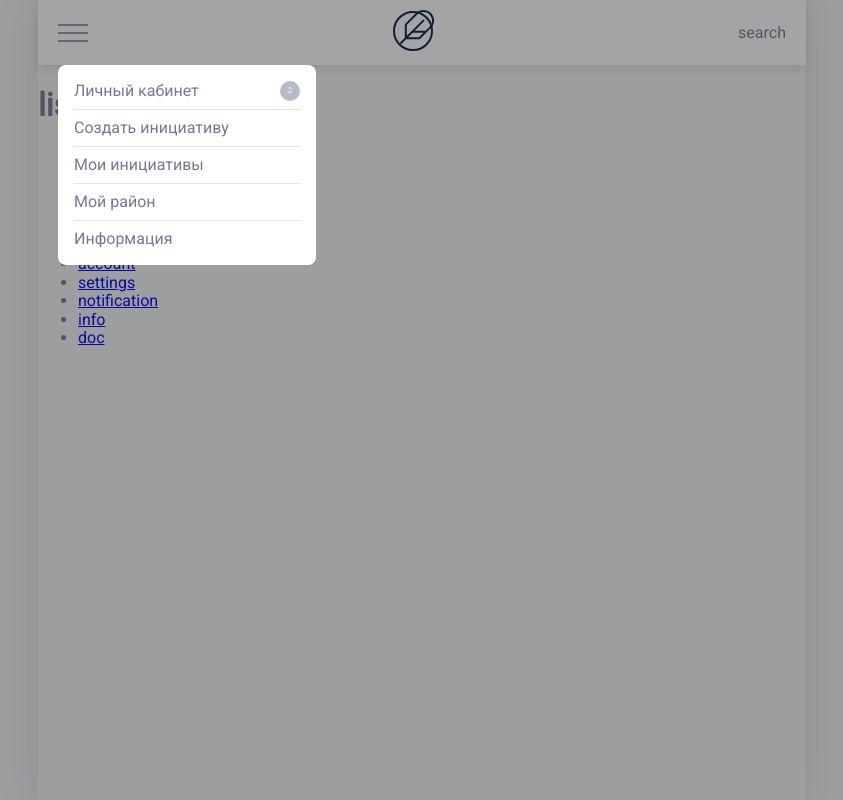
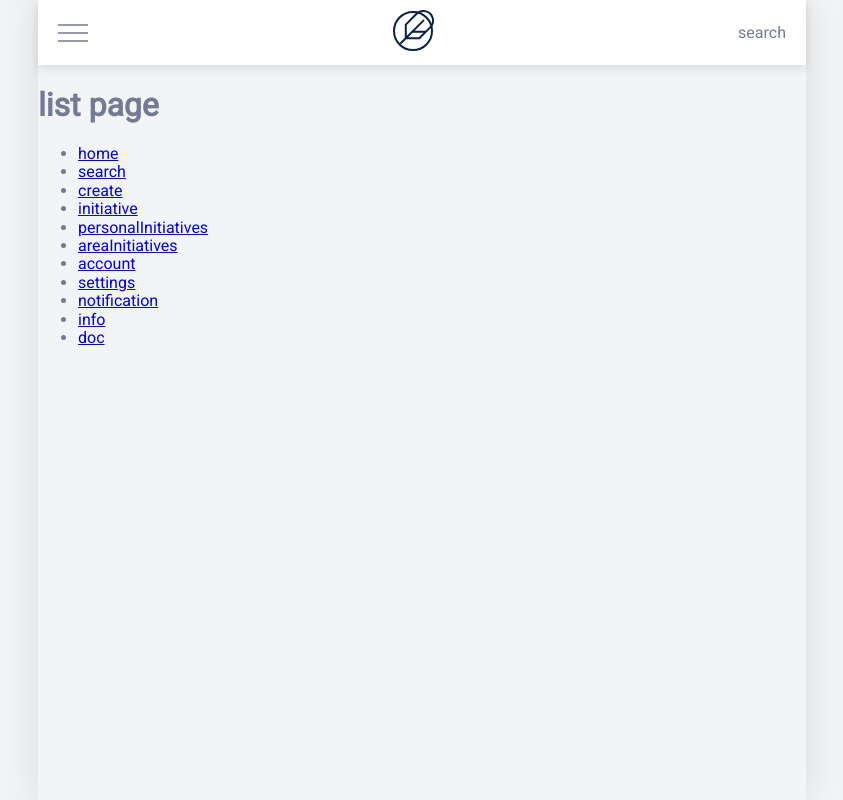
Before and after one commit to TsAnastasia/hackathon-civic-initiatives, a React app: page / in a window 1280 px wide. Shown: the whole page, without its empty margins (218-1061 px from the left). Built offline with nearby package versions, Linux system fonts and the light colour scheme.

Commit message:
add animation on open menu

```diff
--- a/src/components/AppHeader/menu/AppHeaderMenu.tsx
+++ b/src/components/AppHeader/menu/AppHeaderMenu.tsx
@@ -20,7 +20,7 @@ const menuItems: { name: string; link: string; additional?: ReactNode }[] = [
 ];
 
 const AppHeaderMenu = () => {
-  const [isOpen, setIsOpen] = useState(true);
+  const [isOpen, setIsOpen] = useState(false);
 
   const handleOpen = () => {
     setIsOpen(true);
--- a/src/components/AppHeader/menu/appHeaderMenu.module.scss
+++ b/src/components/AppHeader/menu/appHeaderMenu.module.scss
@@ -9,6 +9,8 @@
 .modal {
   left: 20px;
   top: 100%;
+
+  transform-origin: 0 0;
 }
 
 .menu {
--- a/src/components/Modal/Modal.tsx
+++ b/src/components/Modal/Modal.tsx
@@ -10,12 +10,12 @@ const Modal: FC<{
 }> = ({ children, className, isOpen, onClose }) => {
   return (
     <div className={cl(styles.root, isOpen && styles.root_open)}>
+      <div className={styles.blackout} onClick={onClose} aria-hidden="true" />
       <div
-        className={styles.blackout}
-        onClick={onClose}
-        aria-hidden="true"
-      ></div>
-      <div className={cl(styles.content, className)}>{children}</div>
+        className={cl(styles.content, isOpen && styles.content_open, className)}
+      >
+        {children}
+      </div>
     </div>
   );
 };
--- a/src/components/Modal/modal.module.scss
+++ b/src/components/Modal/modal.module.scss
@@ -27,4 +27,11 @@
 
   position: absolute;
   z-index: 500;
+
+  transform: scale(0);
+  transition: all 0.5s ease-in-out;
 }
+
+.content_open {
+  transform: none;
+}
--- a/src/components/Modal/modal.module.scss.d.ts
+++ b/src/components/Modal/modal.module.scss.d.ts
@@ -2,6 +2,7 @@ declare namespace ModalModuleScssNamespace {
   export interface IModalModuleScss {
     blackout: string;
     content: string;
+    content_open: string;
     root: string;
     root_open: string;
   }
```
